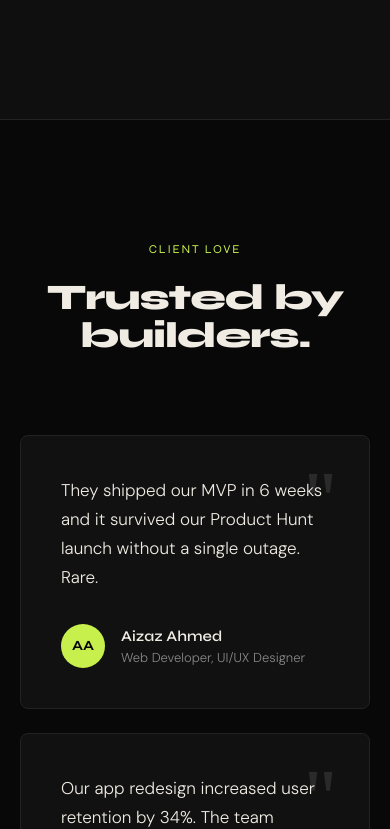
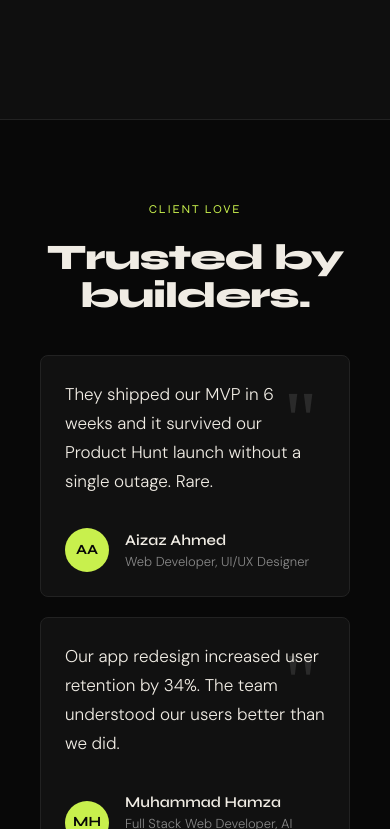
Before and after one commit to muhammadhamza7057/nexus-agency, a React (Vite) app: page / in a window 390 px wide. Shown: the part 7095-7924 px from the top of the page. Built offline with nearby package versions, Linux system fonts and the light colour scheme.

Commit message:
Optimize testimonials responsive design - 3 cols laptop, 2 cols tablet, 1 col mobile

```diff
--- a/src/components/sections/Testimonials.jsx
+++ b/src/components/sections/Testimonials.jsx
@@ -5,9 +5,9 @@ export default function Testimonials() {
   const { ref, isVisible } = useScrollAnimation();
 
   return (
-    <section id="testimonials" style={{ padding: '120px 0' }}>
+    <section id="testimonials" style={{ padding: 'clamp(80px, 12vw, 120px) 0' }}>
       <div className="container">
-        <div ref={ref} style={{ marginBottom: '80px', textAlign: 'center' }}>
+        <div ref={ref} style={{ marginBottom: 'clamp(40px, 8vw, 80px)', textAlign: 'center' }}>
           <p style={{
             fontSize: '12px', letterSpacing: '0.15em', color: 'var(--accent)',
             textTransform: 'uppercase', fontFamily: 'var(--font-display)',
@@ -33,12 +33,14 @@ export default function Testimonials() {
           display: 'grid',
           gridTemplateColumns: 'repeat(3, 1fr)',
           gap: '24px',
-          maxWidth: '1200px',
+          maxWidth: '1300px',
           margin: '0 auto',
+          paddingLeft: '20px',
+          paddingRight: '20px',
         }} className="testimonials-grid">
           {testimonials.map((t, i) => (
             <div key={i} style={{
-              padding: '40px',
+              padding: 'clamp(24px, 5vw, 40px)',
               border: '1px solid var(--border)',
               borderRadius: 'var(--radius-md)',
               background: 'var(--bg-card)',
@@ -96,8 +98,12 @@ export default function Testimonials() {
       </div>
 
       <style>{`
-        @media (max-width: 900px) { .testimonials-grid { grid-template-columns: 1fr !important; } }
-        @media (max-width: 600px) { .testimonials-grid { grid-template-columns: 1fr !important; } }
+        @media (max-width: 1024px) {
+          .testimonials-grid { grid-template-columns: repeat(2, 1fr) !important; }
+        }
+        @media (max-width: 768px) {
+          .testimonials-grid { grid-template-columns: 1fr !important; gap: 20px !important; paddingLeft: 16px !important; paddingRight: 16px !important; }
+        }
       `}</style>
     </section>
   );
```
